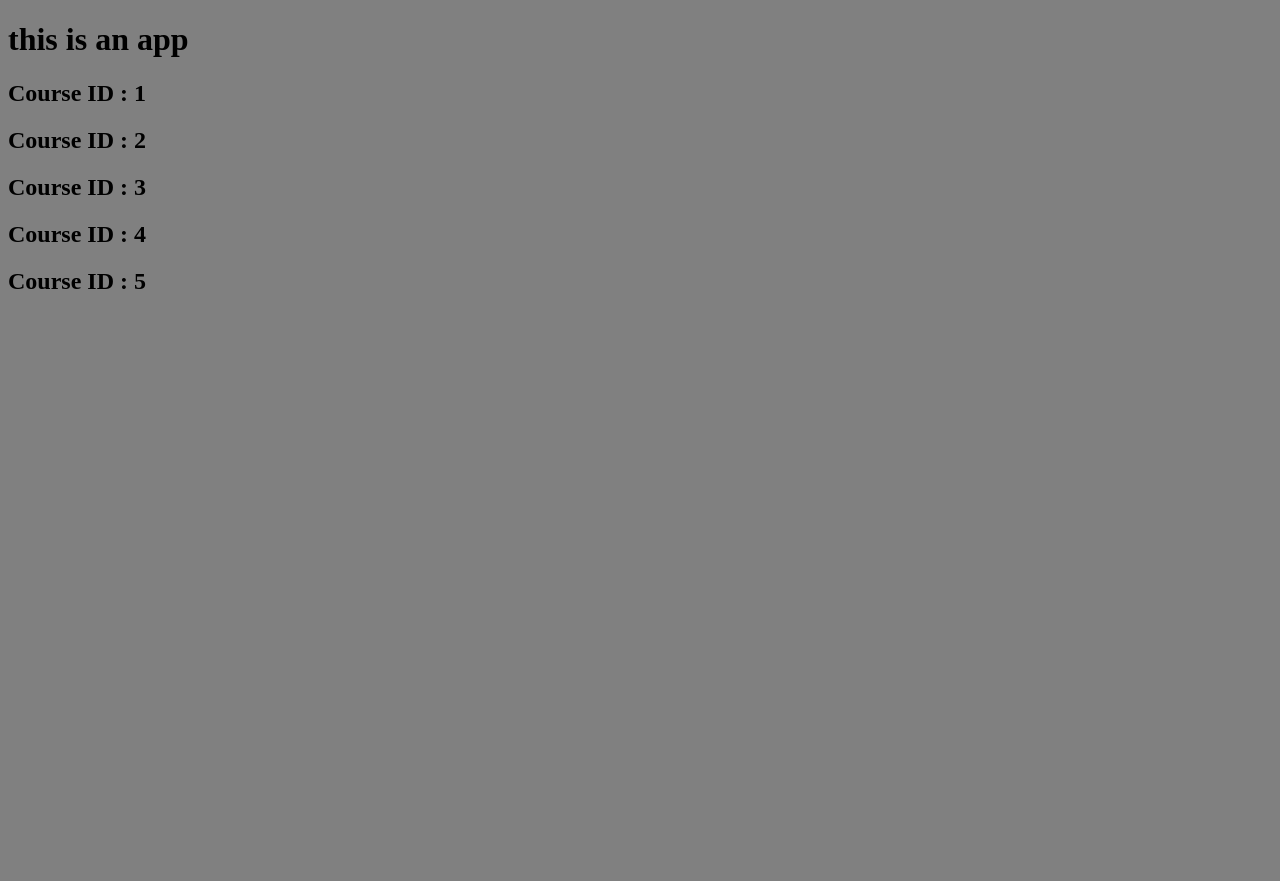
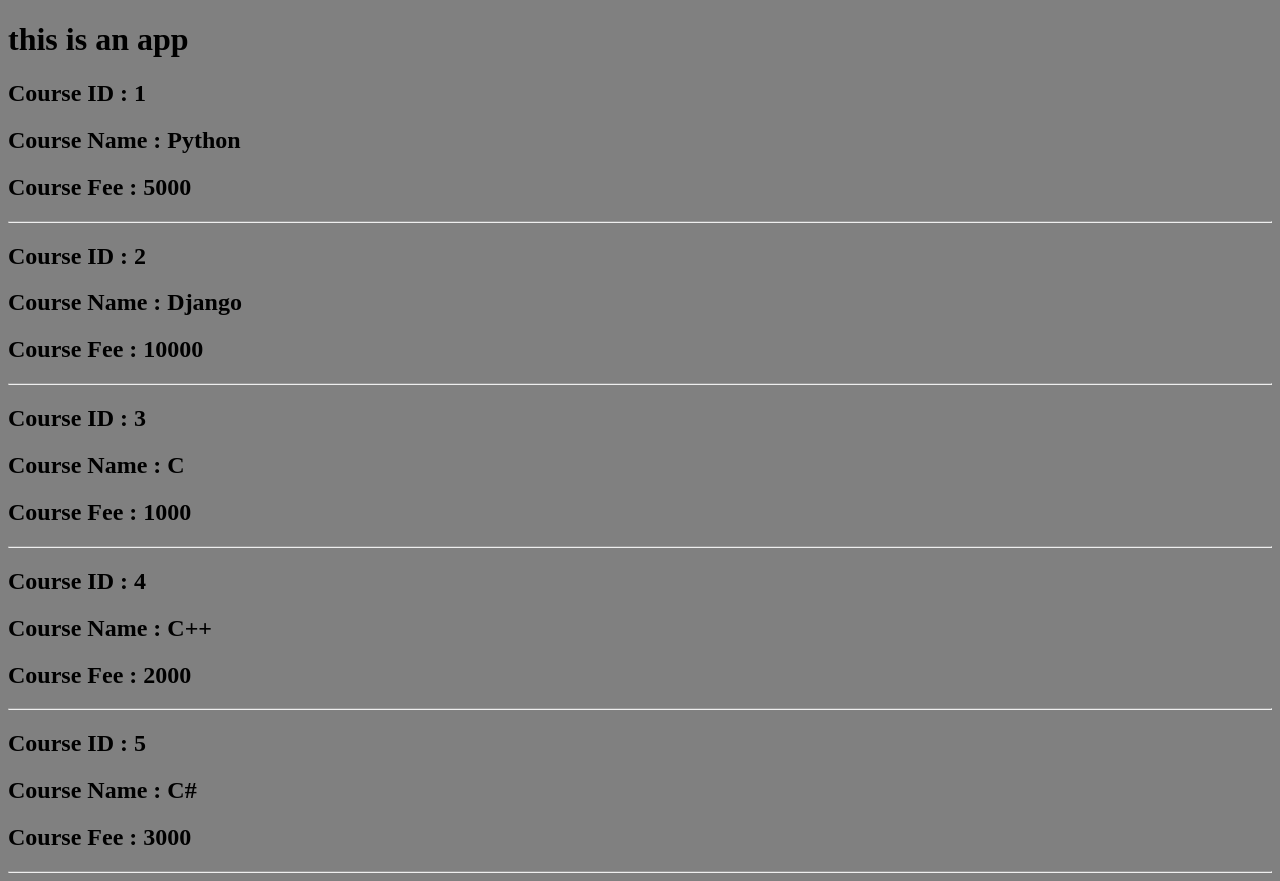
Before and after one commit to shafayetejaman/Django, a Django app: page /app/ in a window 1280 px wide. Before the commit the page ends 289 px from the top, so only its background shows below. Run offline with Django 5.2, Linux system fonts and the light colour scheme.

Commit message:
Sat, Mar 9, 2024, 12:58 PM +06:00

```diff
--- a/module 10.5/project_10_5/app1/templates/app1/home.html
+++ b/module 10.5/project_10_5/app1/templates/app1/home.html
@@ -14,6 +14,9 @@
     <h1>this is an app</h1>
     {% for i in course %}
         <h2>Course ID : {{i.id}} </h2>
+        <h2>Course Name : {{i.name}} </h2>
+        <h2>Course Fee : {{i.fee}} </h2>
+        <hr>
     {% endfor %}
 </body>
 </html>
```
